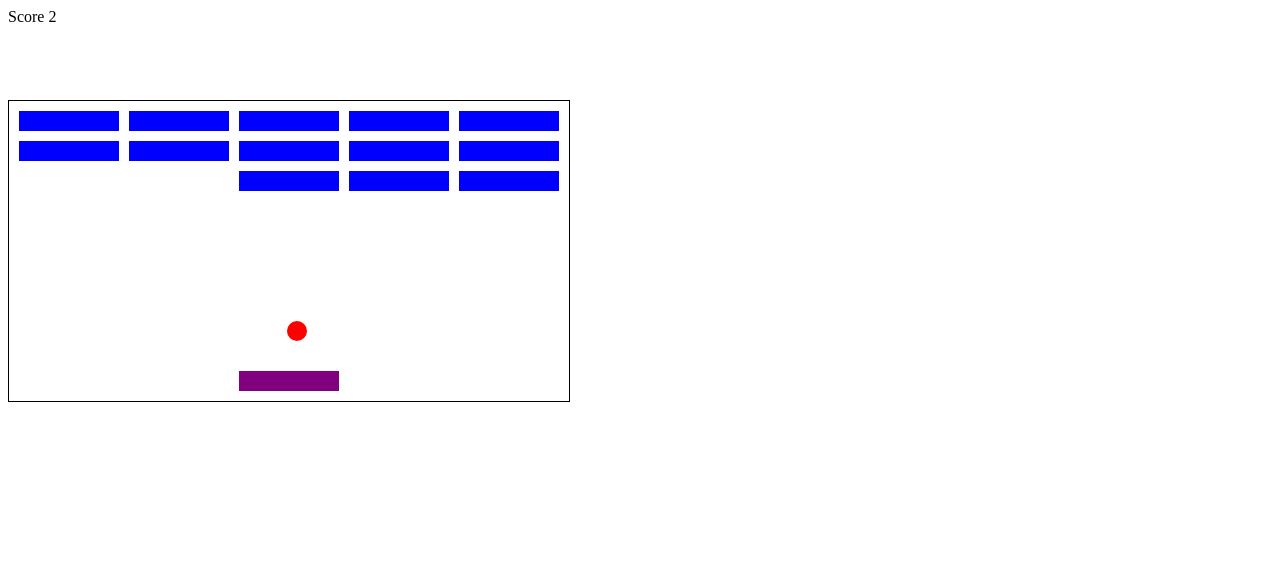
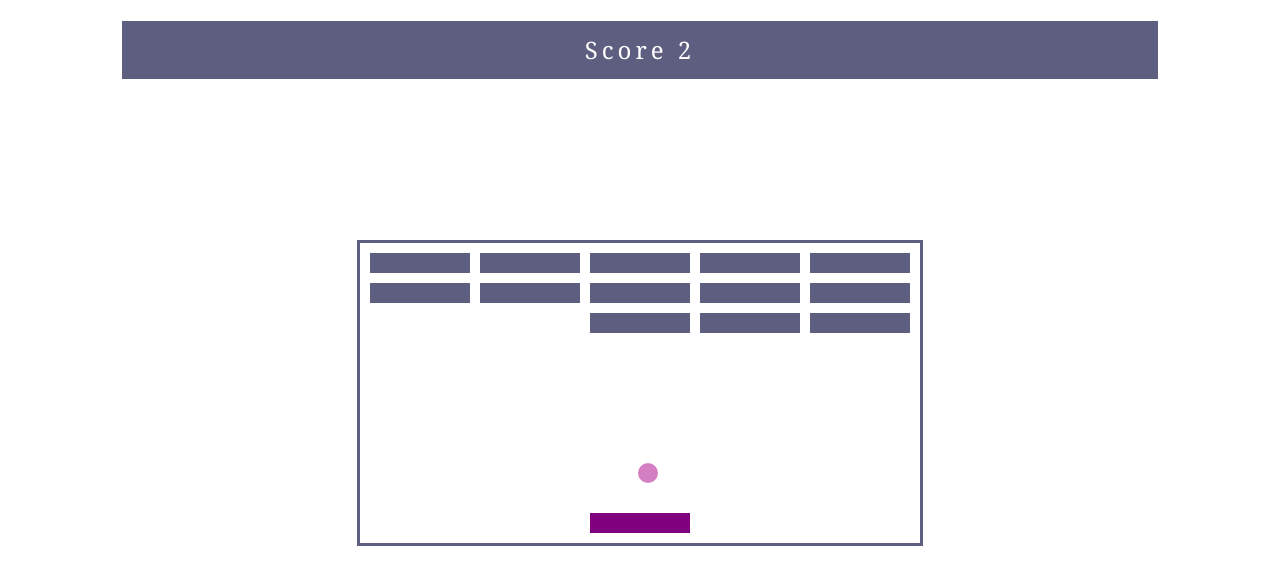
Before and after one commit to ayushicodes/Breakout, a plain HTML site: page index.html in a window 1280 px wide. Drawn offline with Linux system fonts and the light colour scheme.

Commit message:
style updated

```diff
--- a/index.html
+++ b/index.html
@@ -10,8 +10,10 @@
 </head>
 
 <body>
-    <div> Score <span class="score"></span></div>
-    <div class="grid">
+    <div class="grid-container">
+        <div class="S"> Score <span class="score"></span></div>
+        <div class="grid">
+        </div>
     </div>
 
     <script src="app.js"></script>
--- a/style.css
+++ b/style.css
@@ -1,18 +1,39 @@
+.grid-container {
+    display: flex;
+    justify-content: center;
+    align-items: center;
+}
+
+
+
 .grid {
     display: flex;
     flex-wrap: wrap;
     position: absolute;
     height: 300px;
     width: 560px;
-    border: 1px solid black;
-    top: 100px;
+    border: 3px solid rgb(94, 94, 128);
+    top: 30%;
+}
+
+.S {
+    background-color: rgb(94, 94, 128);
+    font-size: 24px;
+    font-family: Cambria, Cochin, Georgia, Times, 'Times New Roman', serif;
+    width: 80%;
+    text-align: center;
+    margin: 1%;
+    padding: 1%;
+    letter-spacing: 4px;
+    color: white;
+
 }
 
 .block {
     position: absolute;
     width: 100px;
     height: 20px;
-    background-color: blue;
+    background-color: rgb(94, 94, 128);
 }
 
 .user {
@@ -27,6 +48,6 @@
     width: 20px;
     height: 20px;
     border-radius: 10px;
-    background-color: red;
+    background-color: rgb(211, 127, 193);
 
 }
```
